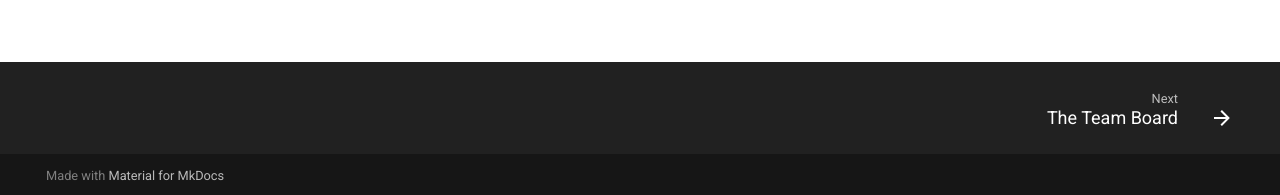
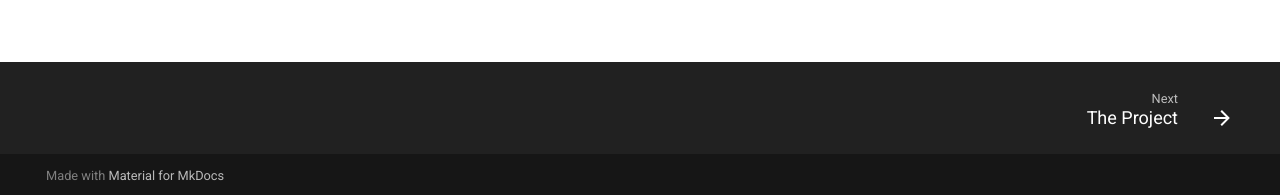
Before and after one commit to TSRProject/TSROnto, an MkDocs documentation site: the page built from docs/index.md, in a window 1280 px wide. Shown: the part 702-897 px from the top of the page. Built offline with MkDocs 1.6.1 and Material for MkDocs 9.7.7, drawn with Linux system fonts in a browser that asks for light colours; comment, search, counter and statistics services are not loaded; the version menu is left out; some of the changed lines change nothing that is shown.

Commit message:
Update mkdocs.yml

```diff
--- a/mkdocs.yml
+++ b/mkdocs.yml
@@ -4,7 +4,7 @@ site_url: https://tsrproject.github.io/TSROnto/
 
 nav:
     - Home: index.md
-    - The Project: welcome.md
+    - The Project: prjct.md
     - The Team Board: team.md
     - Glossary: gloss.md
     - Bibliography: biblio.md
```
